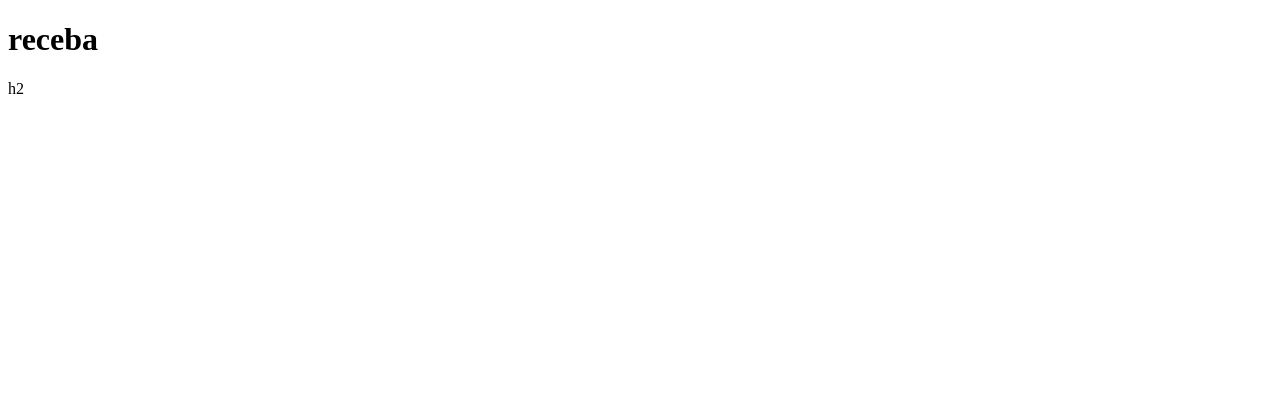
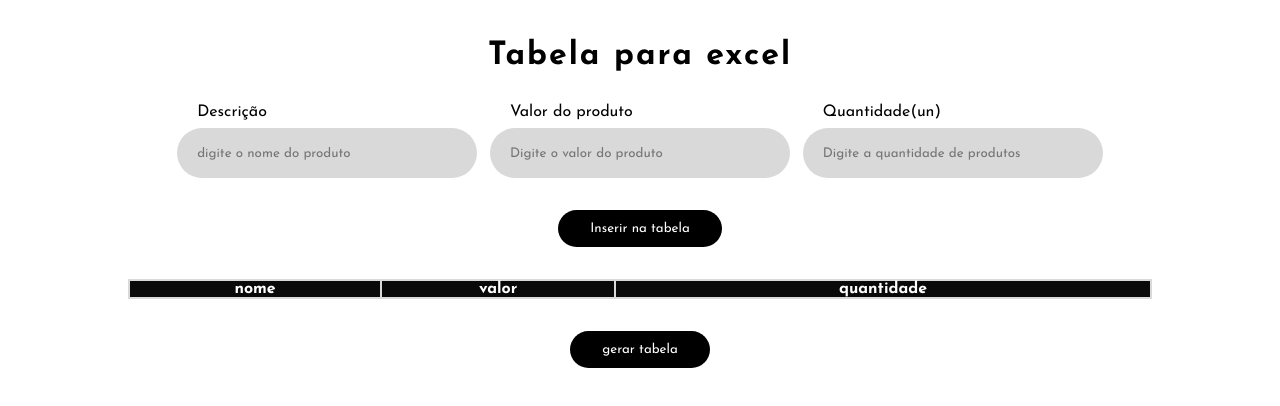
Before and after one commit to HenryDiv/ExcelTable, a plain HTML site: page Table-to-excel/index.html in a window 1280 px wide. Drawn offline with Linux system fonts and the light colour scheme.

Commit message:
table for excel

```diff
--- a/Table-to-excel/index.html
+++ b/Table-to-excel/index.html
@@ -4,10 +4,51 @@
     <meta charset="UTF-8">
     <meta name="viewport" content="width=device-width, initial-scale=1.0">
     <title>tabela Excel</title>
+    <link rel="stylesheet" href="style.css">
+    <link rel="preconnect" href="https://fonts.googleapis.com">
+<link rel="preconnect" href="https://fonts.gstatic.com" crossorigin>
+<link href="https://fonts.googleapis.com/css2?family=Josefin+Sans:ital,wght@0,100..700;1,100..700&display=swap" rel="stylesheet">
+<script src="https://cdnjs.cloudflare.com/ajax/libs/xlsx/0.17.3/xlsx.full.min.js"></script>
+<script src="script.js"></script>
 </head>
 <body>
-    <h1>receba</h1>
-    h2<receba</h2>
+    <h1>Tabela para excel</h1>
+    <section>
+        <div class="wrap-inputs">
+            <label for="nome">Descrição</label>
+            <input id="nome" type="text" placeholder="digite o nome do produto">
+        </div>
+        <div class="wrap-inputs">
+            <label for="valor">Valor do produto</label>
+            <input id="valor" type="number" placeholder="Digite o valor do produto">
+        </div>
+        <div class="wrap-inputs">
+            <label for="quantidade">Quantidade(un)</label>
+            <input id="quantidade" type="number" placeholder="Digite a quantidade de produtos">
+        </div>
+    </section>
+    <div class="wrap-btn">
+        <button onclick="addItem()" class="btn">Inserir na tabela</button>
+    </div>
+    <div class="wrap-tb">
+        <table id="tabela">
+            <thead>
+                <tr>
+                    <th>nome</th>
+                    <th>valor</th>
+                    <th>quantidade</th>
+                </tr>
+            </thead>
+            <tbody>
+
+            </tbody>
+        </table>
+    </div>
+    <div class="wrap-btn">
+        <button class="btn" onclick="exportarExcel()">gerar tabela</button>
+    </div>
+
+
 
 </body>
 </html>
--- /dev/null
+++ b/Table-to-excel/script.js
@@ -0,0 +1,37 @@
+ function addItem(){
+    //obter valor digitado pelo user//
+    var nome=document.getElementById("nome").value
+    var valor =document.getElementById("valor").value
+    var quantidade=document.getElementById("quantidade").value
+
+    if(!nome || !valor || !quantidade){
+        alert("Insira todos os valores")
+        return
+    }
+
+//cria uma linha para tabela
+ var tabela=document.getElementById("tabela").getElementsByTagName("tbody")[0]
+ var novaLinha=tabela.insertRow(tabela.rows.length)
+ var celulaNome=novaLinha.insertCell(0)
+ var celulaValor=novaLinha.insertCell(1)
+ var celulaQuantidade=novaLinha.insertCell(2)
+
+ //prencher  as celulas
+
+ celulaNome.innerHTML=nome
+celulaValor.innerHTML=valor
+celulaQuantidade.innerHTML=quantidade
+
+//limpar campos
+
+document.getElementById("nome").value=""
+document.getElementById("valor").value=""
+document.getElementById("quantidade").value=""
+ }
+
+ function exportarExcel(){
+    var tabela=document.getElementById("tabela")
+    var nomeArquivo='tabela_produtos.xlsx'
+    var wb=XLSX.utils.table_to_book(tabela,{sheet:"tabela de produtos"})
+    XLSX.writeFile(wb,nomeArquivo)
+ }
--- /dev/null
+++ b/Table-to-excel/style.css
@@ -0,0 +1,89 @@
+*{
+    padding: 0;
+    margin: 0;
+    box-sizing: border-box;
+    font-family: "Josefin Sans", sans-serif;
+}
+h1{
+    width: 100%;
+    text-align: center;
+    letter-spacing: 2px;
+    margin-top: 5vh;
+}
+section{
+    width: 100%;
+    display: flex;
+    flex-direction: row;
+    gap:1vw;
+    align-items: center;
+    justify-content: center;
+    margin-top: 4vh;
+    flex-wrap: wrap;
+}
+.wrap-inputs{
+    display: flex;
+    flex-direction: column;
+}
+label{
+    padding-left: 20px;
+    margin-bottom: 1vh;
+}
+
+input{
+    border-radius: 999px;
+    padding-left: 20px;
+    width: 300px;
+    height: 50px;
+    border: none;
+    background-color: #d9d9d9;
+    border: 20px;
+}
+.wrap-btn{
+    width: 100%;
+    text-align: center;
+    margin-top: 4vh;
+}
+
+.btn{
+    background-color: rgb(0, 0, 0);
+    color: #ffffff;
+    padding: 10px 30px;
+    border-radius: 999px;
+    border: none;
+    transition: all 200ms linear;
+    border: 2px solid transparent;
+}
+.btn:hover{
+    cursor: pointer;
+    transition: all 200ms linear;
+    box-shadow: rgba(0, 0, 0, 0.25) 0px 54px 55px, rgba(0, 0, 0, 0.12) 0px -12px 30px, rgba(0, 0, 0, 0.12) 0px 4px 6px, rgba(0, 0, 0, 0.17) 0px 12px 13px, rgba(0, 0, 0, 0.09) 0px -3px 5px;
+
+}
+#tabela{
+    background-color: #d9d9d9;
+    width: 80%;
+    text-align: center;
+
+}
+.wrap-tb{
+    width: 100%;
+    height: auto;
+    display: flex;
+    align-items: center;
+    justify-content: center;
+    margin-top: 4vh;
+}
+thead{
+    background-color: #090909;
+    color: white;
+}
+td{
+    border: 1px solid #090909;
+}
+@media (width<=300px) {
+    input{
+        width: 200px;
+        height: 45px;
+    }
+
+}
```
